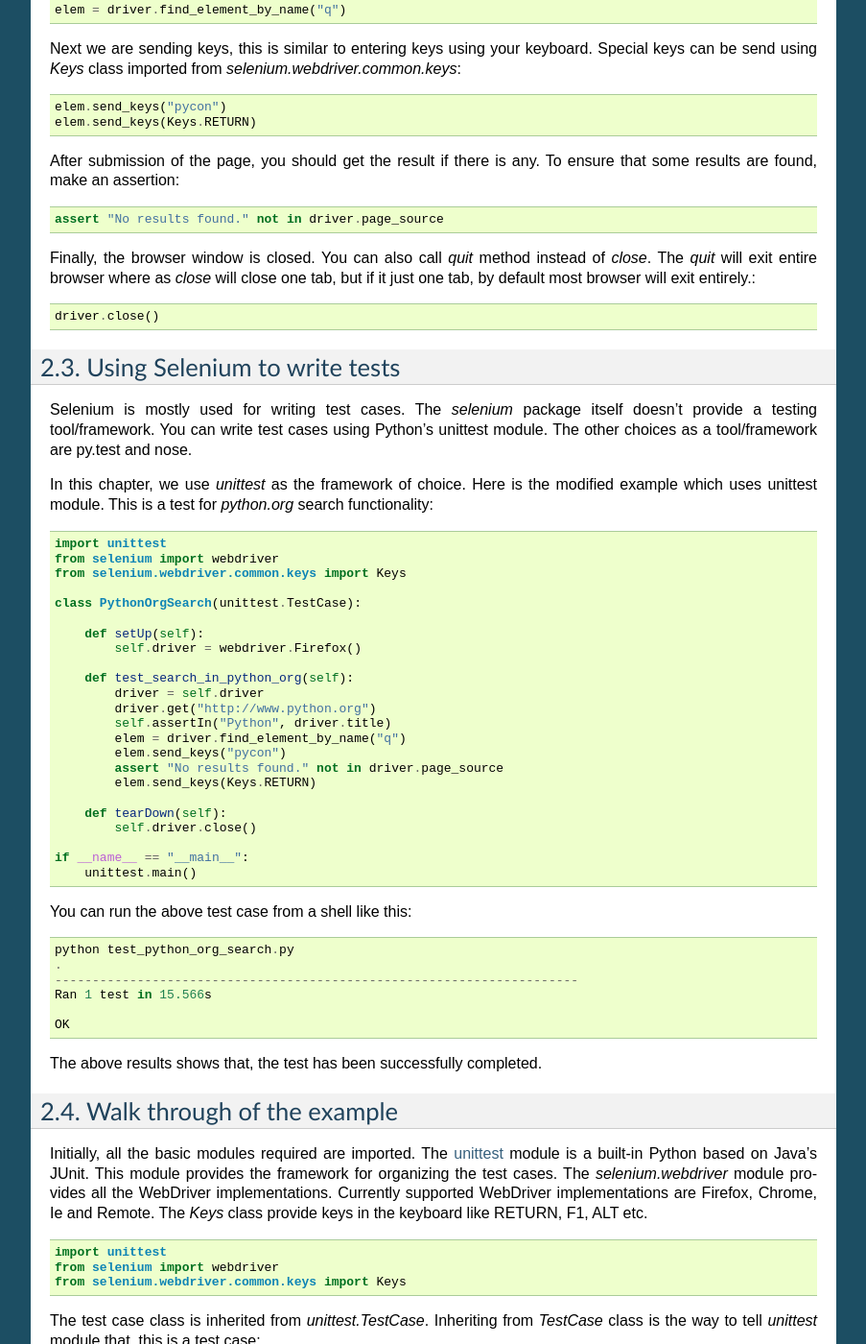
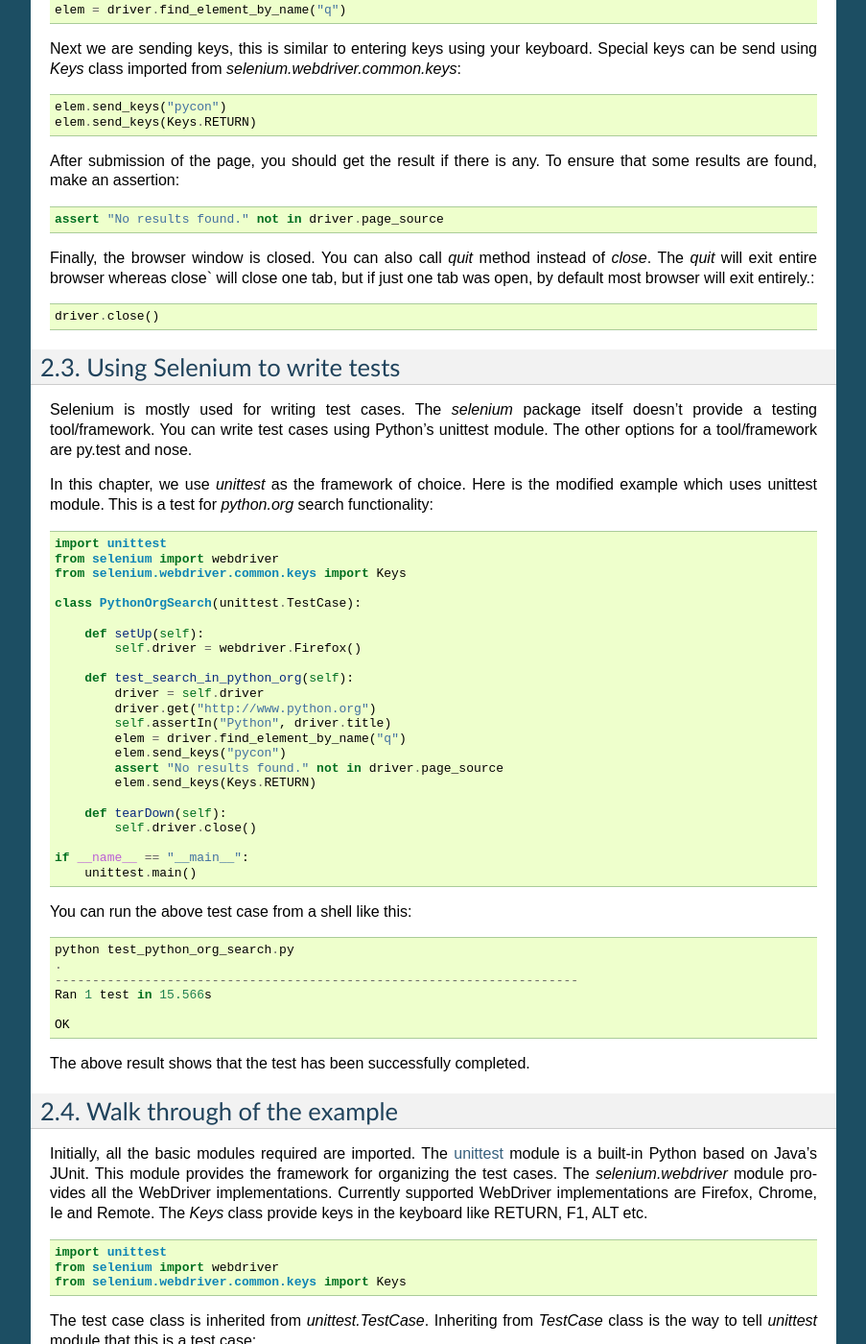
Before and after one commit to baijum/selenium-python, a Sphinx documentation site: the page built from source/getting-started.rst, in a window 1280 px wide and 1400 px high, scrolled down 1061 px. Shown: the whole window at 96% size, without its empty margins (198-1101 px from the left). Built offline with Sphinx 7.4.7, drawn with Linux system fonts in a browser that asks for light colours; some of the changed text lies outside the part shown.

Commit message:
Some cleaning

```diff
--- a/source/getting-started.rst
+++ b/source/getting-started.rst
@@ -84,8 +84,8 @@ To ensure that some results are found, make an assertion::
   assert "No results found." not in driver.page_source
 
 Finally, the browser window is closed.  You can also call `quit`
-method instead of `close`.  The `quit` will exit entire browser where
-as `close` will close one tab, but if it just one tab, by default most
+method instead of `close`.  The `quit` will exit entire browser whereas
+close` will close one tab, but if just one tab was open, by default most
 browser will exit entirely.::
 
   driver.close()
@@ -96,7 +96,7 @@ Using Selenium to write tests
 
 Selenium is mostly used for writing test cases.  The `selenium`
 package itself doesn't provide a testing tool/framework.  You can
-write test cases using Python's unittest module.  The other choices as
+write test cases using Python's unittest module.  The other options for
 a tool/framework are py.test and nose.
 
 In this chapter, we use `unittest` as the framework of choice.  Here
@@ -137,7 +137,7 @@ You can run the above test case from a shell like this::
 
   OK
 
-The above results shows that, the test has been successfully
+The above result shows that the test has been successfully
 completed.
 
 
@@ -160,7 +160,7 @@ provide keys in the keyboard like RETURN, F1, ALT etc.
 
 The test case class is inherited from `unittest.TestCase`.
 Inheriting from `TestCase` class is the way to tell `unittest` module
-that, this is a test case::
+that this is a test case::
 
   class PythonOrgSearch(unittest.TestCase):
 
@@ -221,9 +221,9 @@ assertion::
 The `tearDown` method will get called after every test method.  This
 is a place to do all cleanup actions.  In the current method, the
 browser window is closed.  You can also call `quit` method instead of
-`close`.  The `quit` will exit entire browser, where as `close`
-will close a tab, but if it is just one tab, by default most browser
-will exit entirely.::
+`close`.  The `quit` will exit the entire browser, whereas `close`
+will close a tab, but if it is the only tab opened, by default most
+browser will exit entirely.::
 
       def tearDown(self):
           self.driver.close()
```
Also changed, not shown: other parts of source/getting-started.rst (+2 -2 lines).
